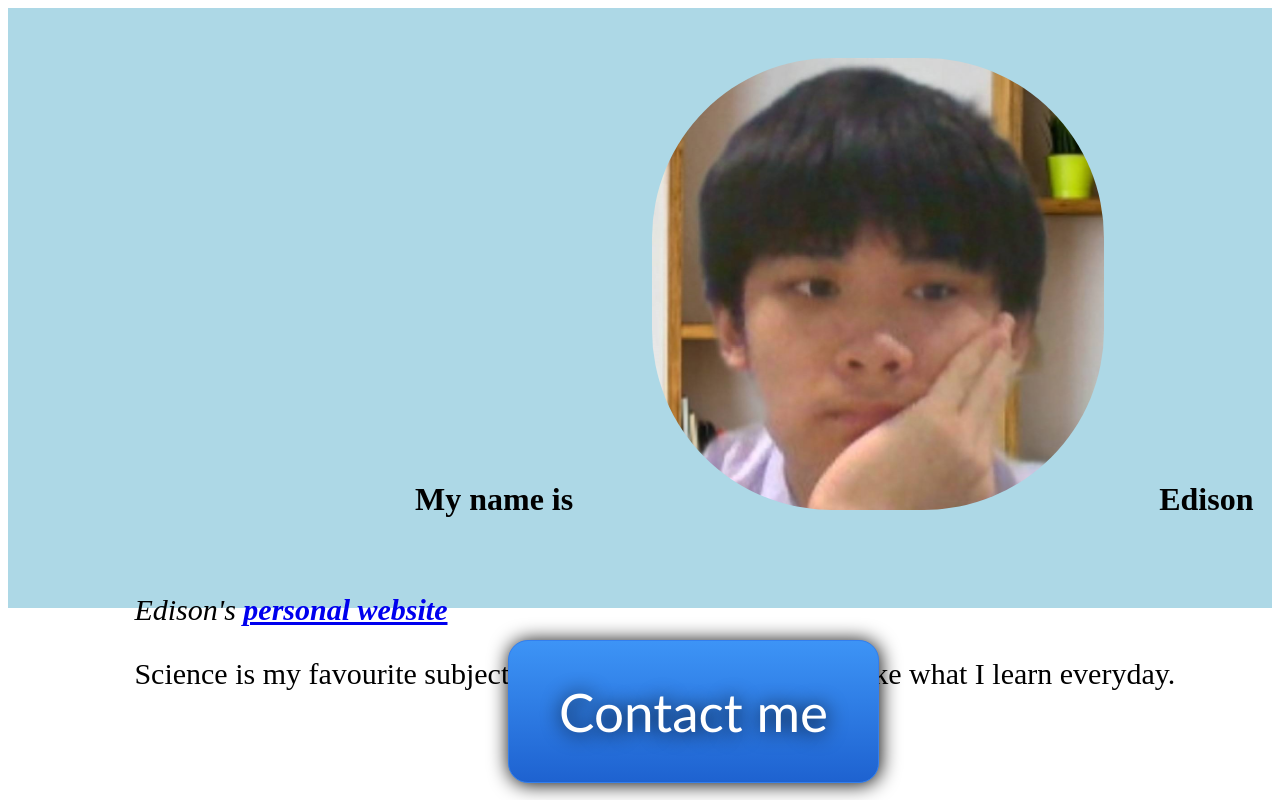
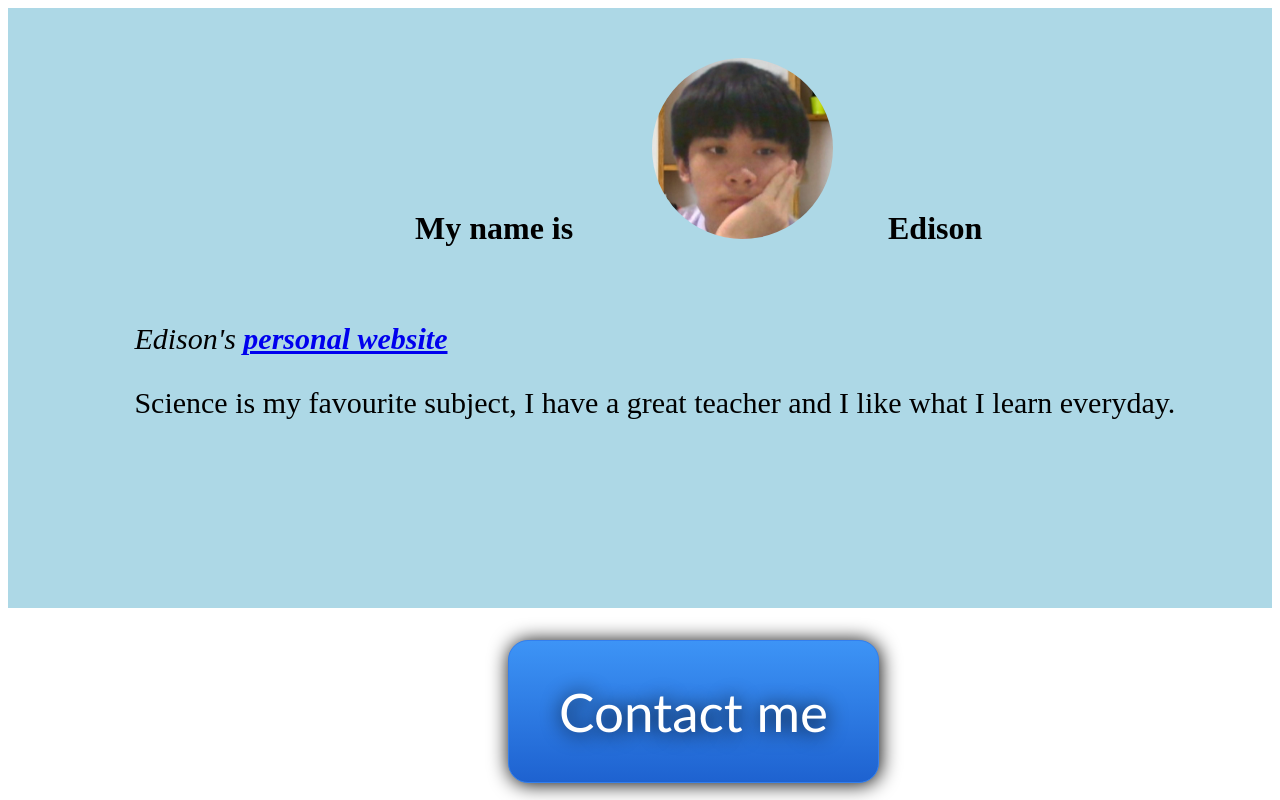
Before and after one commit to WeilongSWB/webone, a plain HTML site: page index.html in a window 1280 px wide. Drawn offline with Linux system fonts and the light colour scheme.

Commit message:
Update style.css

```diff
--- a/style.css
+++ b/style.css
@@ -11,8 +11,8 @@
   border-radius: 180px;
   margin-left: 75px;
   margin-top: 50px;
-  max-width: 50%;
-  max-height: 50%;
+  max-width: 20%;
+  max-height: 20%;
 }
 .divtwo{
   margin-top: 75px;
```
